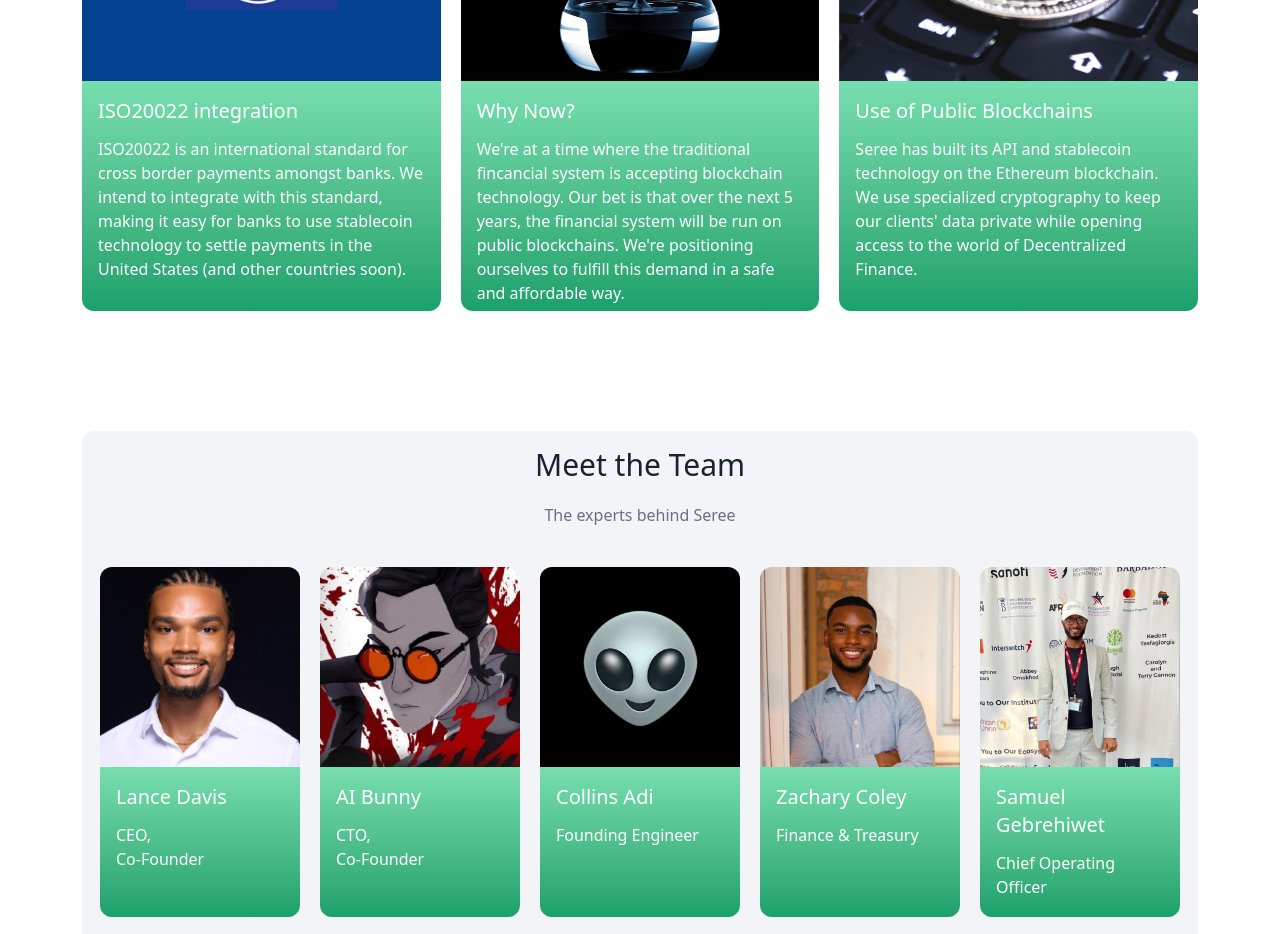
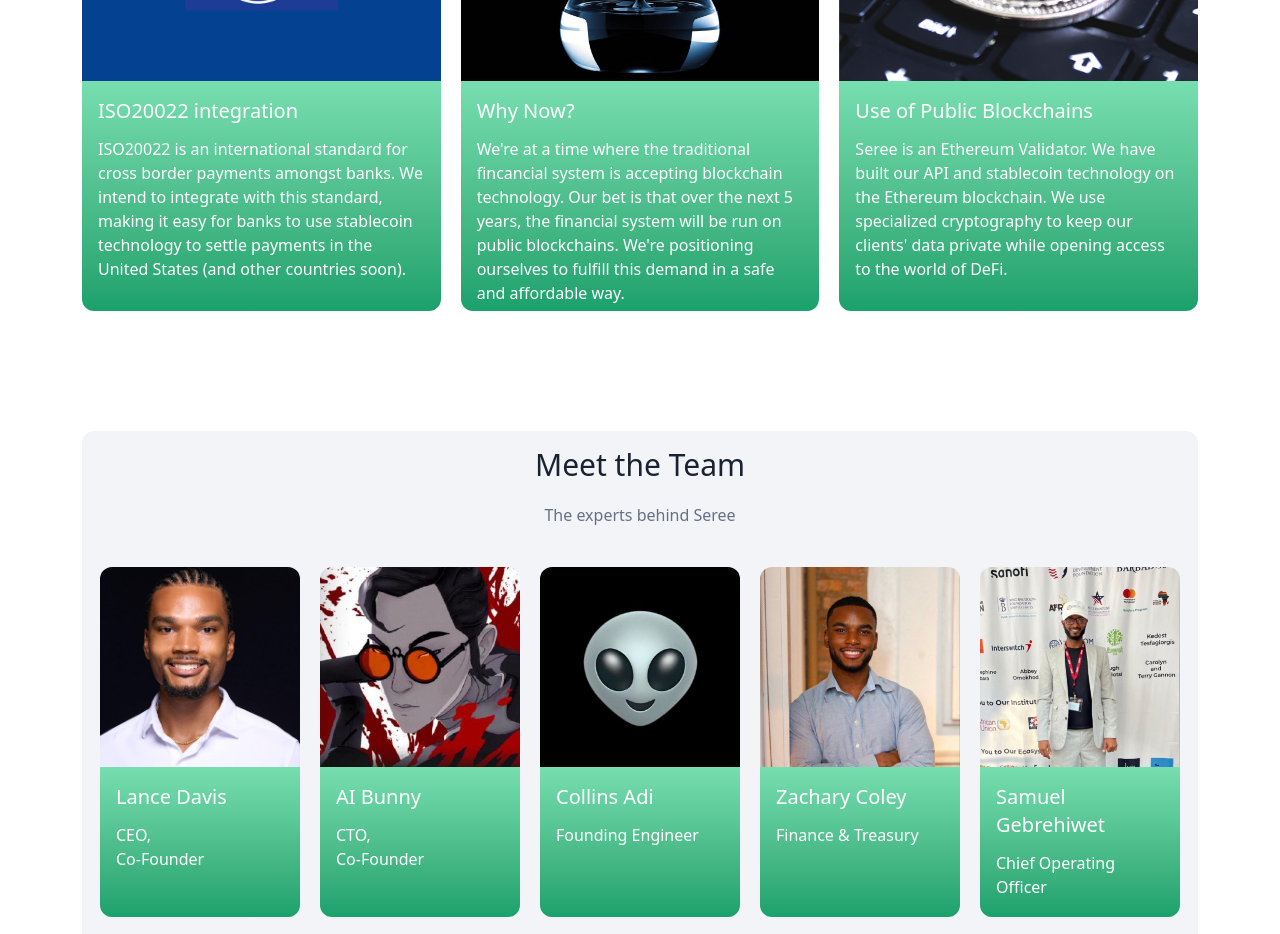
Before and after one commit to 0xseree/website, a React (Vite) app: page / in a window 1280 px wide. Shown: the part 1540-2474 px from the top of the page. Built offline with nearby package versions, Linux system fonts and the light colour scheme.

Commit message:
fix: Seree is an Ethereum Validator

```diff
--- a/src/components/WhyEthereun.tsx
+++ b/src/components/WhyEthereun.tsx
@@ -81,9 +81,7 @@ export const WhyEthereun = () => {
               Use of Public Blockchains
             </h3>
             <p className="mt-3 text-white">
-              Seree has built its API and stablecoin technology on the Ethereum blockchain. We use specialized cryptography to
-              keep our clients' data private while opening access to
-              the world of Decentralized Finance.
+              Seree is an Ethereum Validator. We have built our API and stablecoin technology on the Ethereum blockchain. We use specialized cryptography to keep our clients' data private while opening access to the world of DeFi.
             </p>
           </div>
         </div>
```
